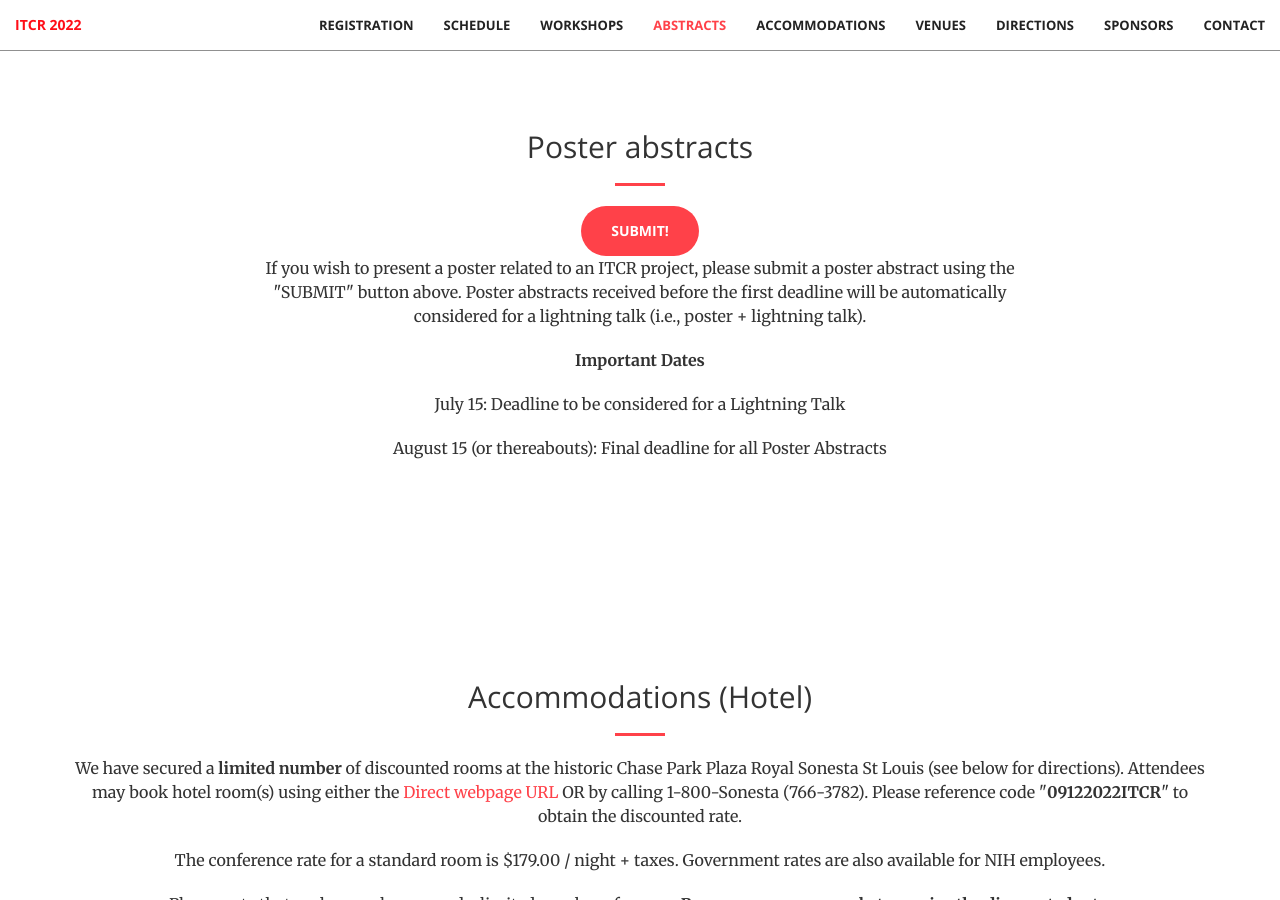
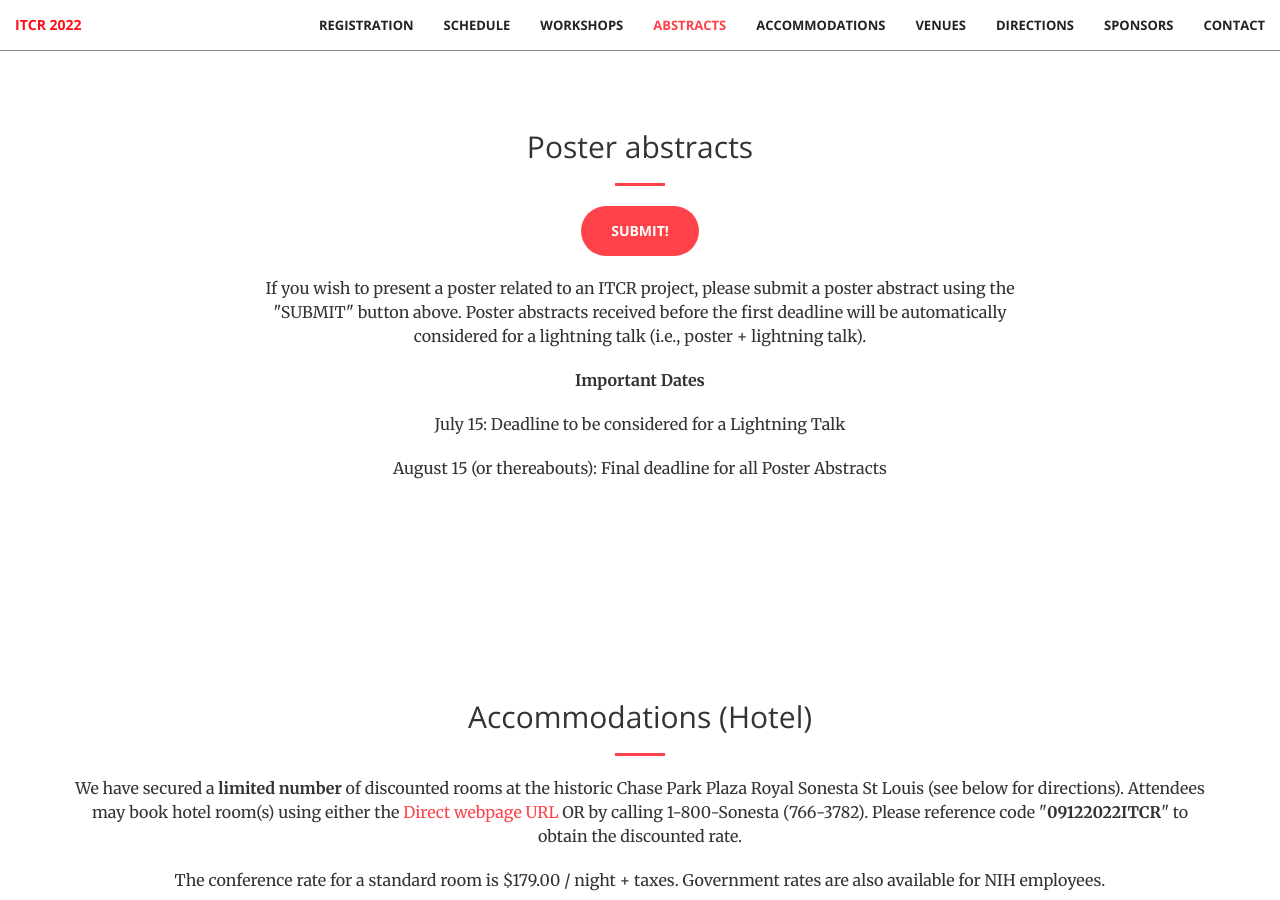
Before and after one commit to griffithlab/itcr2022, a Jekyll site: the page built from index.html, in a window 1280 px wide and 900 px high, scrolled down 2930 px. Built offline with Jekyll 4.4.1, drawn with Linux system fonts in a browser that asks for light colours.

Commit message:
add space

```diff
--- a/_includes/abstracts.html
+++ b/_includes/abstracts.html
@@ -4,8 +4,8 @@
             <div class="col-lg-8 col-lg-offset-2 text-center">
                 <h2 class="section-heading">Poster abstracts</h2>
                 <hr class="primary">
-                <a href="https://forms.gle/gr72tusf9f13Upo5A" class="btn btn-primary btn-xl">Submit!</a><br>
-                <p>If you wish to present a poster related to an ITCR project, please submit a poster abstract
+                <a href="https://forms.gle/gr72tusf9f13Upo5A" class="btn btn-primary btn-xl">Submit!</a>
+                <br><br><p>If you wish to present a poster related to an ITCR project, please submit a poster abstract
                 using the "SUBMIT" button above. Poster abstracts received before the first deadline will
                 be automatically considered for a lightning talk (i.e., poster + lightning talk).</p>
                 <p><b>Important Dates</b></p>
```
